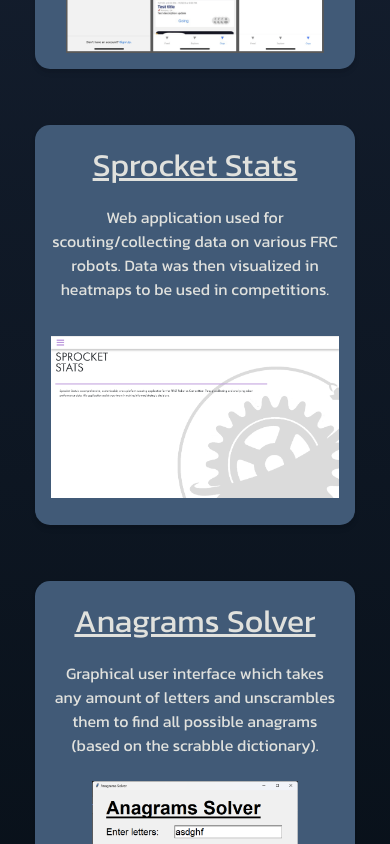
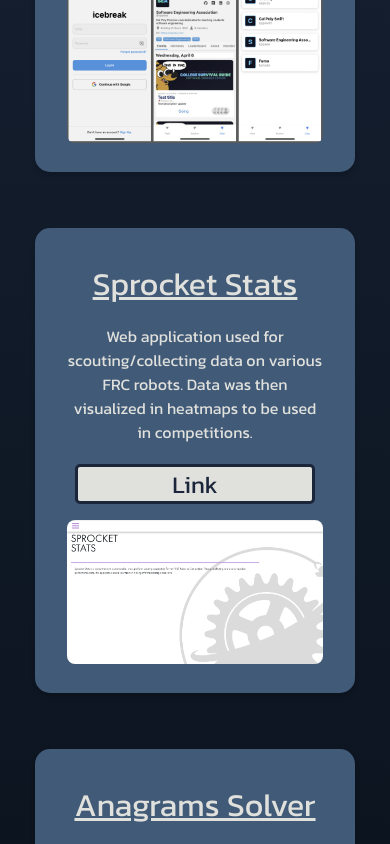
Before and after one commit to MichaelWuhu/MichaelWuhu.github.io, a React (Create React App) app: page / in a window 390 px wide. Shown: the part 1520-2364 px from the top of the page. Built offline with nearby package versions, Linux system fonts and the light colour scheme.

Commit message:
feat: added project and experience link buttons

```diff
--- /dev/null
+++ b/src/components/ExperienceButton.js
@@ -0,0 +1,14 @@
+import "../styles/ExperienceButton.css";
+
+import React from "react";
+
+const ExperienceButton = (props) => {
+
+  return (
+    <div className="experience-button-container">
+        <a className="experience-button" href={props.experienceLink} target='_blank' rel='noreferrer'>Link</a>
+    </div>
+  );
+};
+
+export default ExperienceButton;
--- a/src/components/ExperienceCard.js
+++ b/src/components/ExperienceCard.js
@@ -1,6 +1,7 @@
 import "../styles/ExperienceCard.css";
 
 import React from "react";
+import ExperienceButton from "./ExperienceButton";
 
 const ExperienceCard = (props) => {
   return (
@@ -11,11 +12,10 @@
           <div className="experience-hyphen"> - </div>
           <div>{props.experienceRole}</div>
         </div>
-        {/* <div className="experience-name">{props.experienceName}</div> */}
-        {/* <div className="experience-role">{props.experienceRole}</div> */}
         <div className="experience-description">
           {props.experienceDescription}
         </div>
+        <ExperienceButton experienceLink={props.experienceLink}/>
       </div>
       <div className="experience-image-container">
         <img
--- /dev/null
+++ b/src/components/ProjectButton.js
@@ -0,0 +1,14 @@
+import "../styles/ProjectButton.css";
+
+import React from "react";
+
+const ProjectButton = (props) => {
+
+  return (
+    <div className="project-button-container">
+        <a className="project-button" href={props.projectLink} target='_blank' rel='noreferrer'>Link</a>
+    </div>
+  );
+};
+
+export default ProjectButton;
--- a/src/components/ProjectCard.js
+++ b/src/components/ProjectCard.js
@@ -1,6 +1,7 @@
 import "../styles/ProjectCard.css";
 
 import React from "react";
+import ProjectButton from "./ProjectButton";
 
 const ProjectCard = (props) => {
   return (
@@ -8,6 +9,7 @@
       <div className="project-text">
         <div className="project-name">{props.projectName}</div>
         <div className="project-description">{props.projectDescription}</div>
+        <ProjectButton projectLink={props.projectLink}/>
       </div>
       <div className="project-image-container">
         <img
--- a/src/routes/Experience.js
+++ b/src/routes/Experience.js
@@ -15,6 +15,7 @@
         "California State Polytechnic University, Pomona's largest computer science club offering students on campus workshops, projects, and hackathons to participate in.",
       image: cppcss,
       imageAltText: "cppcss",
+      link: "https://cppcss.club/",
     },
     {
       title: "Team Sprocket (FRC 3473)",
@@ -23,6 +24,7 @@
         "Student led, robotics team in Diamond Bar participating in FIRST Robotics competitions.",
       image: sprocket,
       imageAltText: "sprocket",
+      link: "https://www.team3473.com/",
     },
   ];
 
@@ -38,6 +40,7 @@
               experienceDescription={experience.description}
               experienceImage={experience.image}
               experienceImageAltText={experience.imageAltText}
+              experienceLink={experience.link}
             />
           ))}
         </ul>
--- a/src/routes/Home.js
+++ b/src/routes/Home.js
@@ -15,6 +15,7 @@
         "Mobile app created for students/users to connect with others through clubs/guilds and stay updated with events on campus. ",
       image: icebreak,
       imageAltText: "icebreak ",
+      link: "https://github.com/cppsea/icebreak",
     },
     {
       title: "Sprocket Stats",
@@ -22,13 +23,15 @@
         "Web application used for scouting/collecting data on various FRC robots. Data was then visualized in heatmaps to be used in competitions.",
       image: sprocketstats,
       imageAltText: "sprocket stats",
+      link: "https://github.com/TeamSprocket/SprocketStats23",
     },
     {
       title: "Anagrams Solver",
       description:
-        "Graphical user interface which takes any amount of letters and unscrambles them to find all possible anagrams (based on the scrabble dictionary).",
+        "Graphical user interface which takes any amount of letters and unscrambles them to find possible anagrams.",
       image: anagramsSolver,
       imageAltText: "anagrams solver",
+      link: "https://github.com/MichaelWuhu/Anagrams-Solver",
     },
   ];
 
@@ -47,7 +50,8 @@
               projectName={project.title}
               projectDescription={project.description}
               projectImage={project.image}
-              projcetImageAltText={project.imageAltText}
+              projectImageAltText={project.imageAltText}
+              projectLink={project.link}
             />
           ))}
         </ul>
--- /dev/null
+++ b/src/styles/ExperienceButton.css
@@ -0,0 +1,37 @@
+.experience-button-container {
+    margin-top: 1.25rem;
+}
+
+.experience-button {
+    display: flex;
+    align-items: center;
+    justify-content: center;
+    height: 2.5rem;
+    width: 8rem;
+    font-size: 1.5rem;
+    background-color: var(--primary-color);
+    color: var(--dark-text-color);
+    border: 0.2rem solid var(--dark-text-color);
+    border-radius: 5px;
+    cursor: pointer;
+    transition: 0.5s;
+}
+
+.experience-button:hover {
+    background-color: var(--background-color);
+    color: var(--light-text-color);
+    border: 2px solid var(--light-text-color);
+    transition: 0.5s;
+}
+
+@media (max-width: 1200px) {
+    .experience-button-container {
+        display: flex;
+        align-items: center;
+        justify-content: center;
+    }
+
+    .experience-button {
+        width: 15rem;
+    }
+}
--- a/src/styles/ExperienceCard.css
+++ b/src/styles/ExperienceCard.css
@@ -1,15 +1,14 @@
 .experience-card {
   background-color: var(--secondary-color);
   color: var(--light-text-color);
-  height: 15rem;
+  height: 18rem;
   width: 75rem;
   margin: 3.5rem;
   border-radius: 15px;
   display: flex;
-  padding: 1rem;
+  padding: 1rem 2rem;
   font-size: 2rem;
   flex-direction: row;
-  /* background-image: linear-gradient(45deg, #57504d, #393433); */
   box-shadow: rgba(0, 0, 0, 0.1) 0px 4px 6px -1px,
     rgba(0, 0, 0, 0.06) 0px 2px 4px -1px;
 }
@@ -33,9 +32,6 @@
 
 .experience-image-container {
   width: 30%;
-  display: flex;
-  justify-content: center;
-  align-items: center;
 }
 
 .experience-image {
@@ -49,7 +45,7 @@
 @media (max-width: 1200px) {
   .experience-card {
     width: 45rem;
-    height: 20rem;
+    height: 35rem;
     flex-direction: column;
   }
 
@@ -79,7 +75,7 @@
 @media (max-width: 700px) {
   .experience-card {
     width: 20rem;
-    height: 25rem;
+    height: fit-content;
     flex-direction: column;
   }
 
--- /dev/null
+++ b/src/styles/ProjectButton.css
@@ -0,0 +1,37 @@
+.project-button-container {
+    margin-top: 1.25rem;
+}
+
+.project-button {
+    display: flex;
+    align-items: center;
+    justify-content: center;
+    height: 2.5rem;
+    width: 5rem;
+    font-size: 1.5rem;
+    background-color: var(--primary-color);
+    color: var(--dark-text-color);
+    border: 0.2rem solid var(--dark-text-color);
+    border-radius: 5px;
+    cursor: pointer;
+    transition: 0.5s;
+}
+
+.project-button:hover {
+    background-color: var(--background-color);
+    color: var(--light-text-color);
+    border: 2px solid var(--light-text-color);
+    transition: 0.5s;
+}
+
+@media (max-width: 1200px) {
+    .project-button-container {
+        display: flex;
+        align-items: center;
+        justify-content: center;
+    }
+
+    .project-button {
+        width: 15rem;
+    }
+}
--- a/src/styles/ProjectCard.css
+++ b/src/styles/ProjectCard.css
@@ -6,10 +6,9 @@
   margin: 3.5rem;
   border-radius: 15px;
   display: flex;
-  padding: 1rem;
+  padding: 1rem 2rem;
   font-size: 2rem;
   flex-direction: row;
-  /* background-image: linear-gradient(45deg, #57504d, #393433); */
   box-shadow: rgba(0, 0, 0, 0.1) 0px 4px 6px -1px,
     rgba(0, 0, 0, 0.06) 0px 2px 4px -1px;
 }
@@ -44,7 +43,7 @@
 @media (max-width: 1200px) {
   .project-card {
     width: 45rem;
-    height: 25rem;
+    height: fit-content;
     flex-direction: column;
   }
 
@@ -52,6 +51,7 @@
     width: 100%;
     height: 50%;
     text-align: center;
+    margin: 1rem 0;
   }
 
   .project-description {
@@ -67,7 +67,7 @@
 @media (max-width: 700px) {
   .project-card {
     width: 20rem;
-    height: 25rem;
+    height: fit-content;
     flex-direction: column;
   }
 
```
